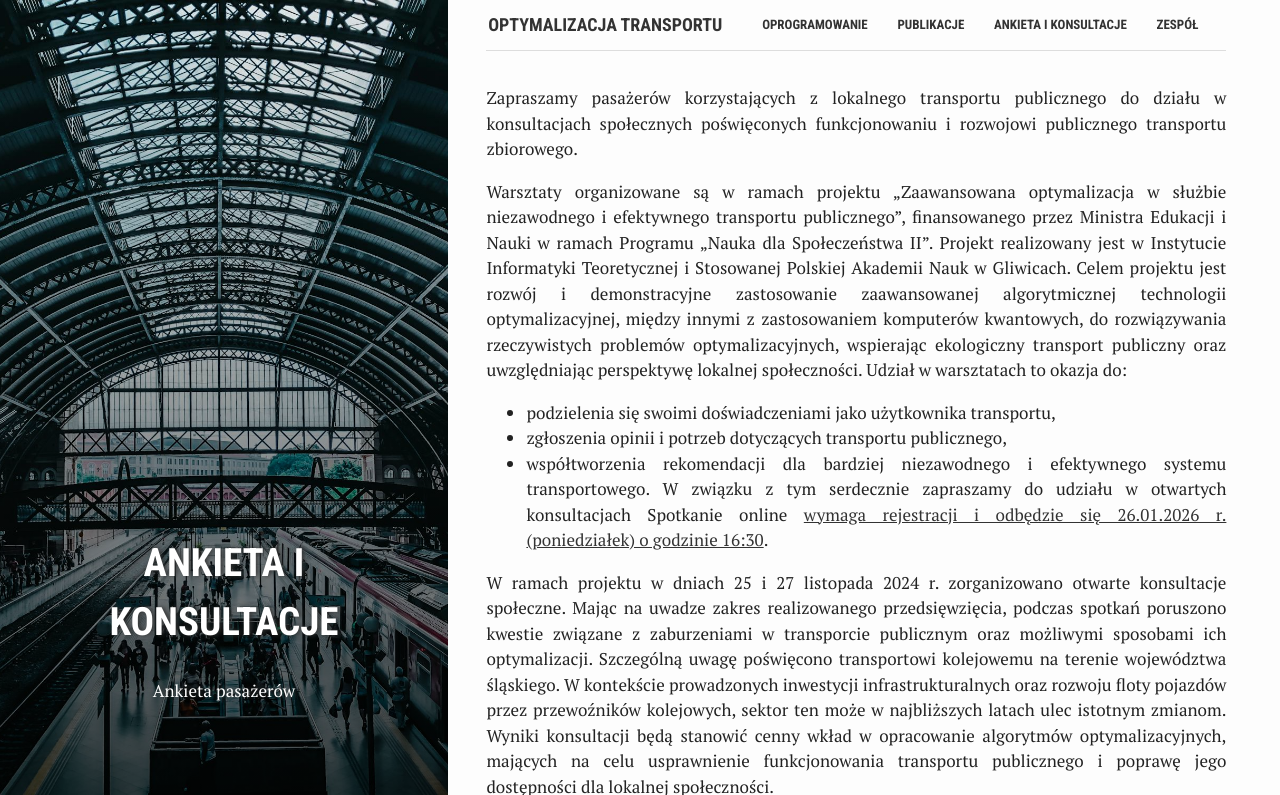
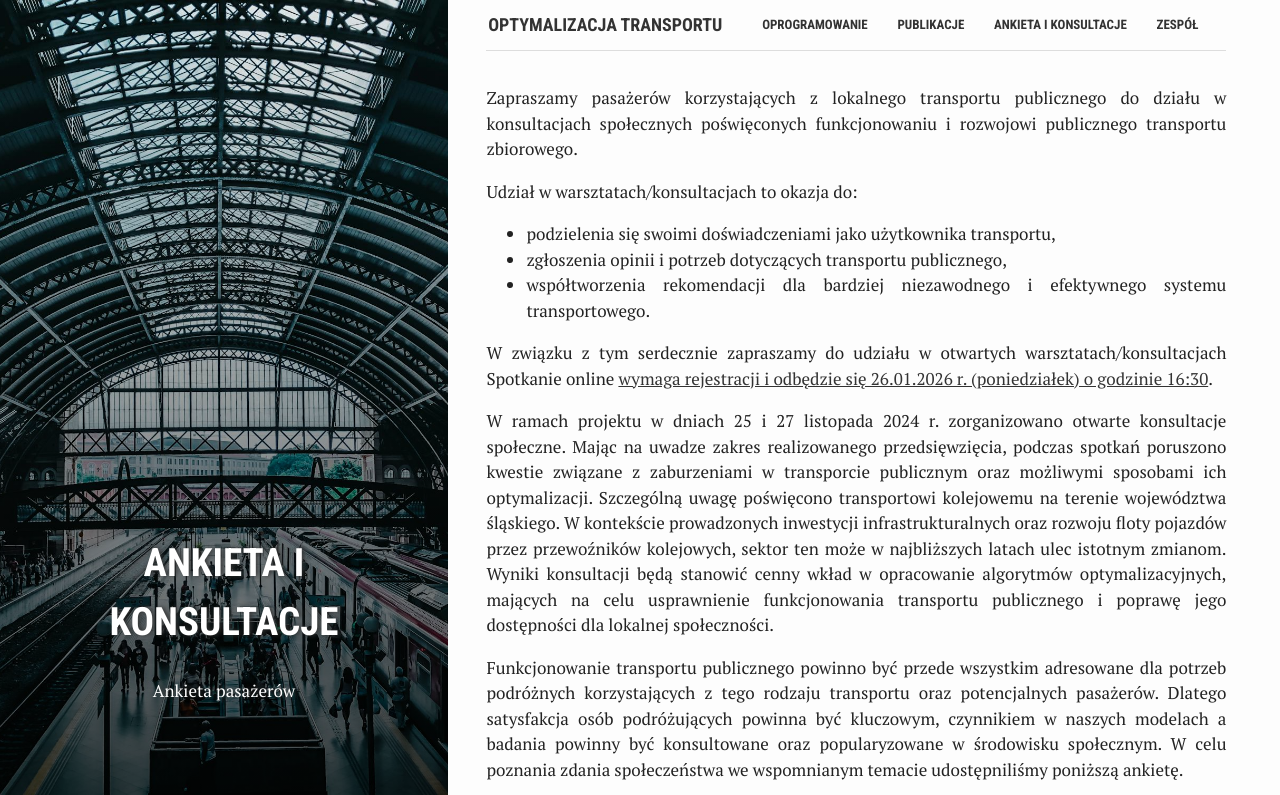
Before and after one commit to iitis/optipubtrans-website, a Jekyll site: the page built from poll.md, in a window 1280 px wide and 900 px high, cut to the strip 0-795 px from the top of the window. Built offline with Jekyll 4.4.1, drawn with Linux system fonts in a browser that asks for light colours.

Commit message:
fix poll

```diff
--- a/poll.md
+++ b/poll.md
@@ -11,21 +11,13 @@ Zapraszamy pasażerów korzystających z lokalnego transportu publicznego do
 działu w konsultacjach społecznych poświęconych funkcjonowaniu i rozwojowi
 publicznego transportu zbiorowego.
 
-Warsztaty organizowane są w ramach projektu „Zaawansowana optymalizacja w
-służbie niezawodnego i efektywnego transportu publicznego”, finansowanego
-przez Ministra Edukacji i Nauki w ramach Programu „Nauka dla Społeczeństwa II”.
-Projekt realizowany jest w Instytucie Informatyki Teoretycznej i Stosowanej
-Polskiej Akademii Nauk w Gliwicach. Celem projektu jest rozwój i demonstracyjne
-zastosowanie zaawansowanej algorytmicznej technologii optymalizacyjnej, między
-innymi z zastosowaniem komputerów kwantowych, do rozwiązywania rzeczywistych
-problemów optymalizacyjnych, wspierając ekologiczny transport publiczny
-oraz uwzględniając perspektywę lokalnej społeczności.
-Udział w warsztatach to okazja do:
+Udział w warsztatach/konsultacjach to okazja do:
 - podzielenia się swoimi doświadczeniami jako użytkownika transportu,
 - zgłoszenia opinii i potrzeb dotyczących transportu publicznego,
 - współtworzenia rekomendacji dla bardziej niezawodnego i efektywnego
   systemu transportowego.
-W związku z tym serdecznie zapraszamy do udziału w otwartych konsultacjach
+
+W związku z tym serdecznie zapraszamy do udziału w otwartych warsztatach/konsultacjach
 Spotkanie online [wymaga rejestracji i odbędzie się 26.01.2026 r. (poniedziałek) o godzinie 16:30](https://akademia.iitis.pl/event/25/).
 
 
```
